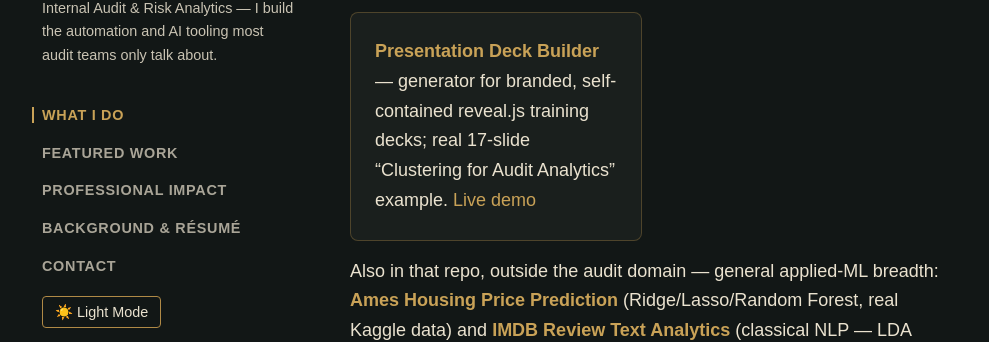
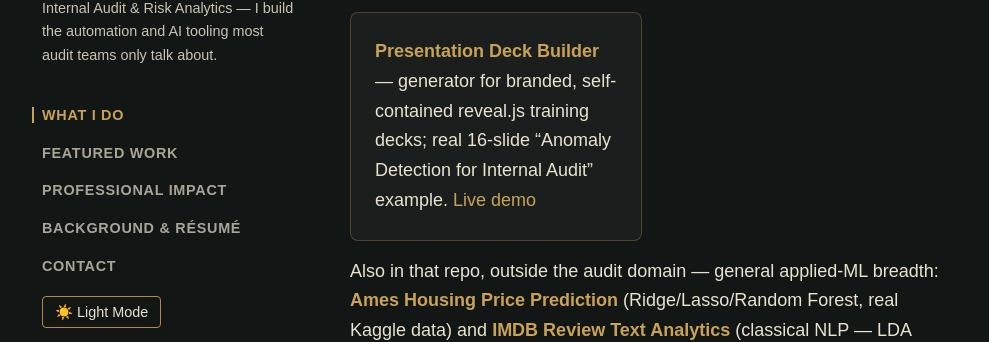
Before and after one commit to neifertg/neifertg.github.io, a Jekyll site: the page built from index.md, in a window 1280 px wide and 900 px high, scrolled down 1572 px. Shown: the part 189-531 px from the top of the window, without its empty margins (22-1011 px from the left). Built offline with Jekyll 4.4.1, drawn with Linux system fonts in a browser that asks for light colours.

Commit message:
Point Deck Builder card at the Anomaly Detection live demo
Swaps the featured example from clustering-for-audit (17 slides) to the
newer anomaly-detection-for-internal-audit deck (16 slides), matching what
just got pushed live in risk-analytics-portfolio.

```diff
--- a/index.md
+++ b/index.md
@@ -42,7 +42,7 @@ My flagship public portfolio — seven real, working internal-audit and risk-ana
 **[Statistical Audit Sampling Calculator](https://github.com/neifertg/risk-analytics-portfolio/tree/main/sampling-calculator)** — attribute and MUS/PPS sampling verified against 10 real published AICPA reliability-factor table values.
 </div>
 <div class="card" markdown="1">
-**[Presentation Deck Builder](https://github.com/neifertg/risk-analytics-portfolio/tree/main/deck-builder)** — generator for branded, self-contained reveal.js training decks; real 17-slide "Clustering for Audit Analytics" example. [Live demo](https://neifertg.github.io/risk-analytics-portfolio/deck-builder/decks/clustering-for-audit/index.html)
+**[Presentation Deck Builder](https://github.com/neifertg/risk-analytics-portfolio/tree/main/deck-builder)** — generator for branded, self-contained reveal.js training decks; real 16-slide "Anomaly Detection for Internal Audit" example. [Live demo](https://neifertg.github.io/risk-analytics-portfolio/deck-builder/decks/anomaly-detection-for-internal-audit/index.html)
 </div>
 </div>
 
```
